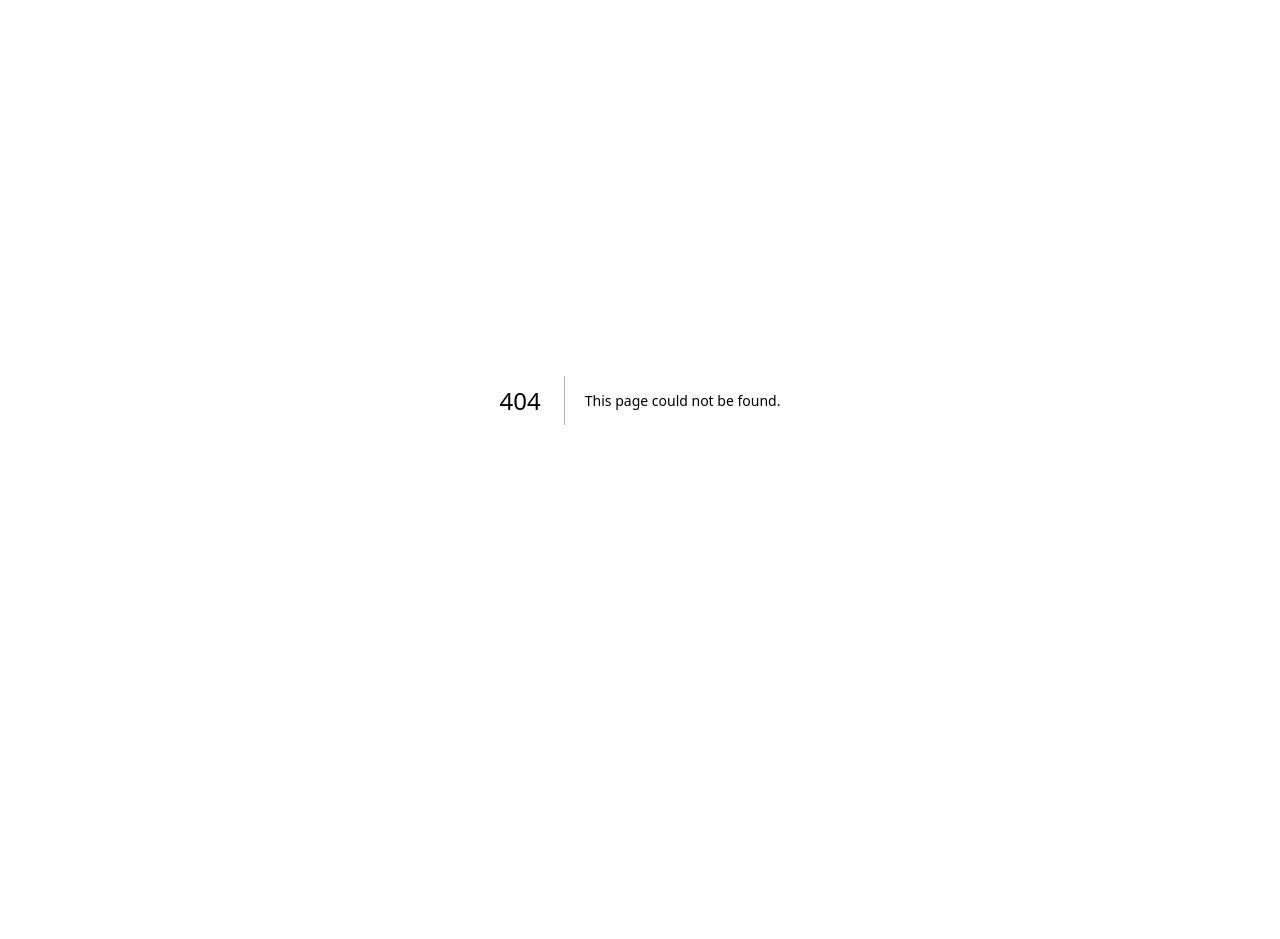
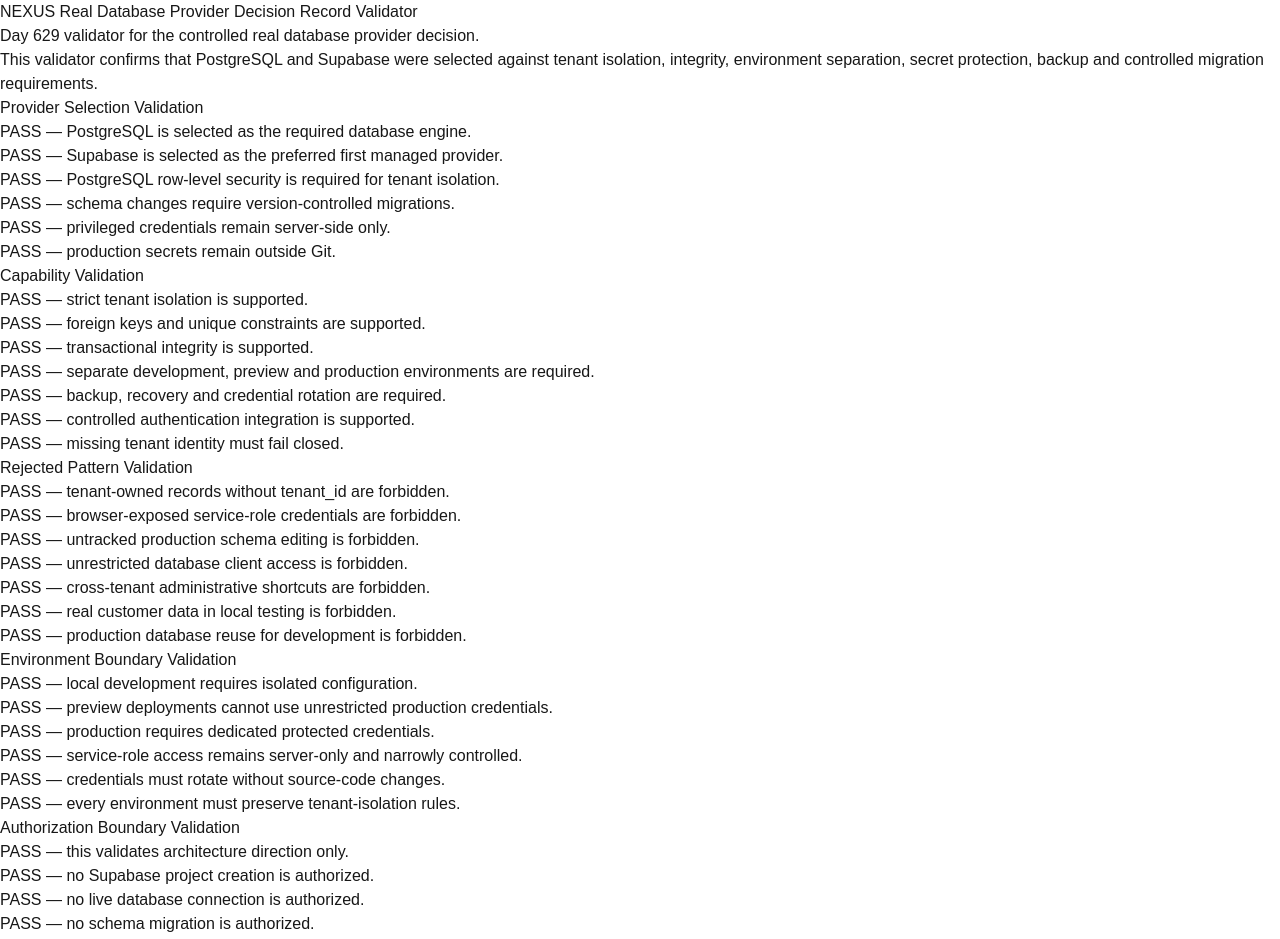
Before and after one commit to celerishealth/NEXUS, a Next.js app in the folder nexus-app/: page /nexus-real-database-provider-decision-record-validator in a window 1280 px wide. Before the commit this address had no page. Shown: the top 939 px of the page. Before the commit the page ends 800 px from the top, so only its background shows below. Built offline with nearby package versions, Linux system fonts and the light colour scheme.

Commit message:
Day 629: add real database provider decision record validator v1

```diff
--- /dev/null
+++ b/nexus-app/app/nexus-real-database-provider-decision-record-validator/page.tsx
@@ -0,0 +1,78 @@
+export default function NexusRealDatabaseProviderDecisionRecordValidatorPage() {
+  return (
+    <main>
+      <h1>NEXUS Real Database Provider Decision Record Validator</h1>
+
+      <p>
+        Day 629 validator for the controlled real database provider decision.
+      </p>
+
+      <p>
+        This validator confirms that PostgreSQL and Supabase were selected
+        against tenant isolation, integrity, environment separation, secret
+        protection, backup and controlled migration requirements.
+      </p>
+
+      <h2>Provider Selection Validation</h2>
+
+      <ul>
+        <li>PASS — PostgreSQL is selected as the required database engine.</li>
+        <li>PASS — Supabase is selected as the preferred first managed provider.</li>
+        <li>PASS — PostgreSQL row-level security is required for tenant isolation.</li>
+        <li>PASS — schema changes require version-controlled migrations.</li>
+        <li>PASS — privileged credentials remain server-side only.</li>
+        <li>PASS — production secrets remain outside Git.</li>
+      </ul>
+
+      <h2>Capability Validation</h2>
+
+      <ul>
+        <li>PASS — strict tenant isolation is supported.</li>
+        <li>PASS — foreign keys and unique constraints are supported.</li>
+        <li>PASS — transactional integrity is supported.</li>
+        <li>PASS — separate development, preview and production environments are required.</li>
+        <li>PASS — backup, recovery and credential rotation are required.</li>
+        <li>PASS — controlled authentication integration is supported.</li>
+        <li>PASS — missing tenant identity must fail closed.</li>
+      </ul>
+
+      <h2>Rejected Pattern Validation</h2>
+
+      <ul>
+        <li>PASS — tenant-owned records without tenant_id are forbidden.</li>
+        <li>PASS — browser-exposed service-role credentials are forbidden.</li>
+        <li>PASS — untracked production schema editing is forbidden.</li>
+        <li>PASS — unrestricted database client access is forbidden.</li>
+        <li>PASS — cross-tenant administrative shortcuts are forbidden.</li>
+        <li>PASS — real customer data in local testing is forbidden.</li>
+        <li>PASS — production database reuse for development is forbidden.</li>
+      </ul>
+
+      <h2>Environment Boundary Validation</h2>
+
+      <ul>
+        <li>PASS — local development requires isolated configuration.</li>
+        <li>PASS — preview deployments cannot use unrestricted production credentials.</li>
+        <li>PASS — production requires dedicated protected credentials.</li>
+        <li>PASS — service-role access remains server-only and narrowly controlled.</li>
+        <li>PASS — credentials must rotate without source-code changes.</li>
+        <li>PASS — every environment must preserve tenant-isolation rules.</li>
+      </ul>
+
+      <h2>Authorization Boundary Validation</h2>
+
+      <ul>
+        <li>PASS — this validates architecture direction only.</li>
+        <li>PASS — no Supabase project creation is authorized.</li>
+        <li>PASS — no live database connection is authorized.</li>
+        <li>PASS — no schema migration is authorized.</li>
+        <li>PASS — no real database read or write is authorized.</li>
+        <li>PASS — no real audit or customer-memory write is authorized.</li>
+        <li>PASS — no customer signup or public launch is authorized.</li>
+        <li>PASS — no payment automation is authorized.</li>
+        <li>PASS — no WhatsApp auto-send is authorized.</li>
+        <li>PASS — no uncontrolled AI action or real execution is authorized.</li>
+      </ul>
+    </main>
+  );
+}
```
